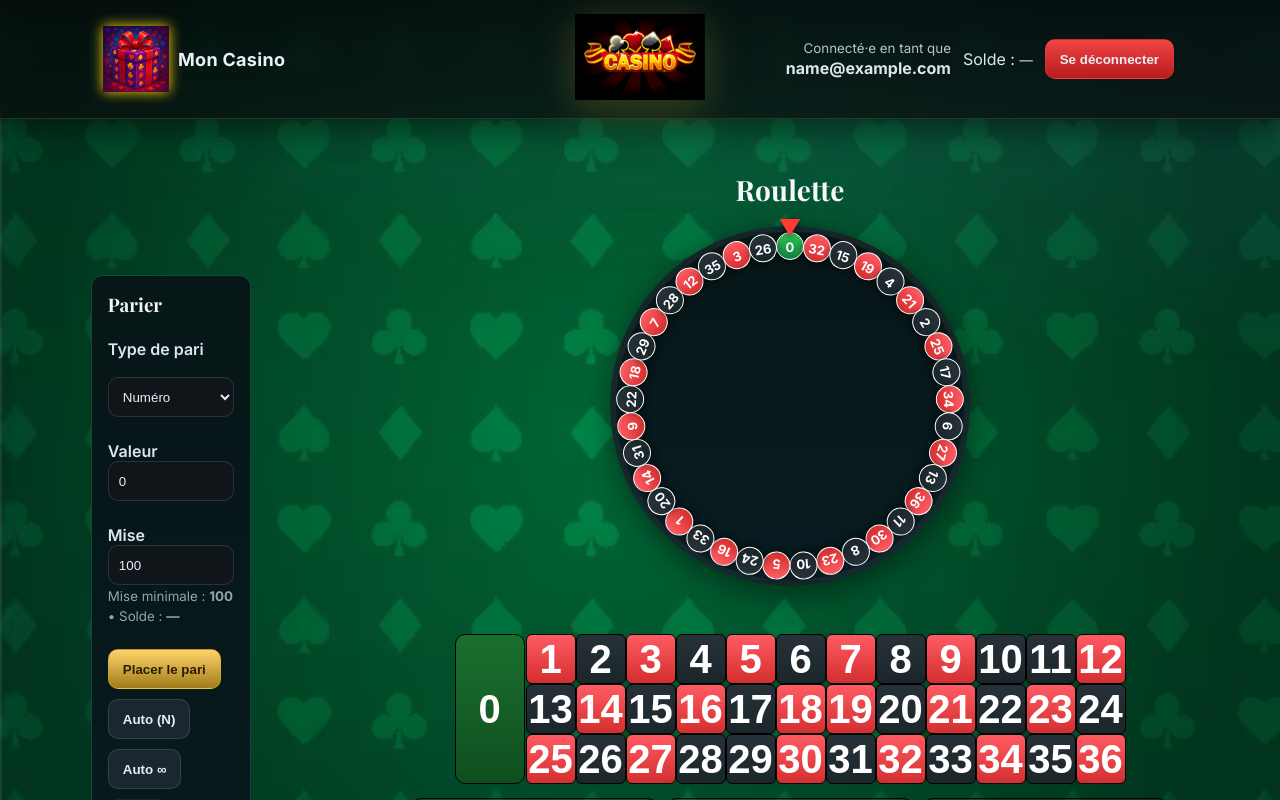
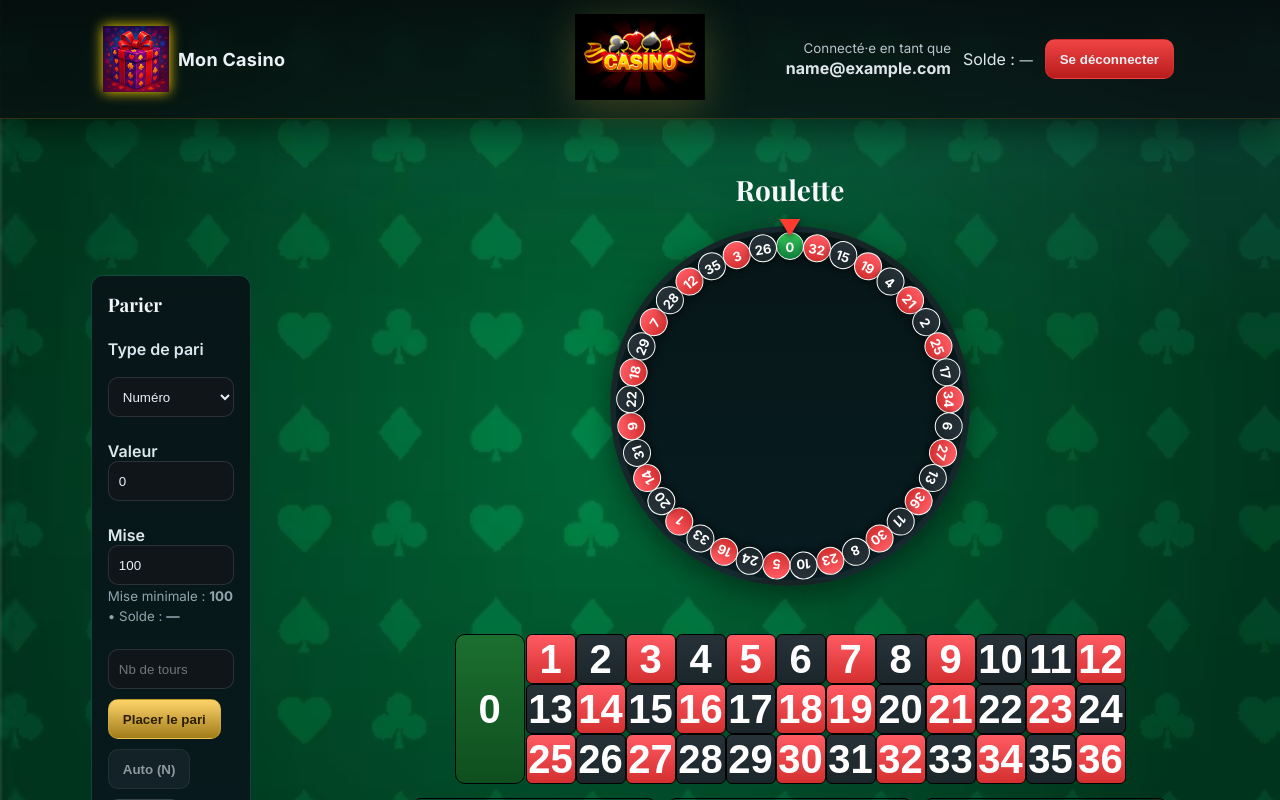
Before and after one commit to EvanDrd/CasinoFront, an Angular app: page /play/roulette in a window 1280 px wide. Shown: the top 800 px of the page. Built offline with nearby package versions, Linux system fonts and the light colour scheme; no server answers; sample sign-in values are in the browser's storage.

Commit message:
correction auto spin roulette

```diff
--- a/src/app/game/roulette/roulette.component.html
+++ b/src/app/game/roulette/roulette.component.html
@@ -39,8 +39,10 @@
     </div>
 
     <div class="boutons">
+      <input type="number" min="1" placeholder="Nb de tours"
+             [(ngModel)]="autoSpinCount" [disabled]="autoSpinActive">
       <button (click)="jouer()" [disabled]="!isLoggedIn || enCours || !montant || montant < minBet" class="bouton bouton--or">Placer le pari</button>
-      <button (click)="startAutoSpin(autoSpinCount!)" [disabled]="!isLoggedIn || autoSpinActive || montant<minBet" class="bouton">Auto (N)</button>
+      <button (click)="startAutoSpin(autoSpinCount!)" [disabled]="!isLoggedIn || autoSpinActive || montant<minBet || !autoSpinCount " class="bouton">Auto (N)</button>
       <button (click)="startAutoSpin()" [disabled]="!isLoggedIn || autoSpinActive || montant<minBet" class="bouton">Auto ∞</button>
       <button (click)="stopAutoSpin()" [disabled]="!isLoggedIn || !autoSpinActive" class="bouton bouton--secondaire">Stop</button>
       <a [routerLink]="['/home']" class="bouton">Retour</a>
```
